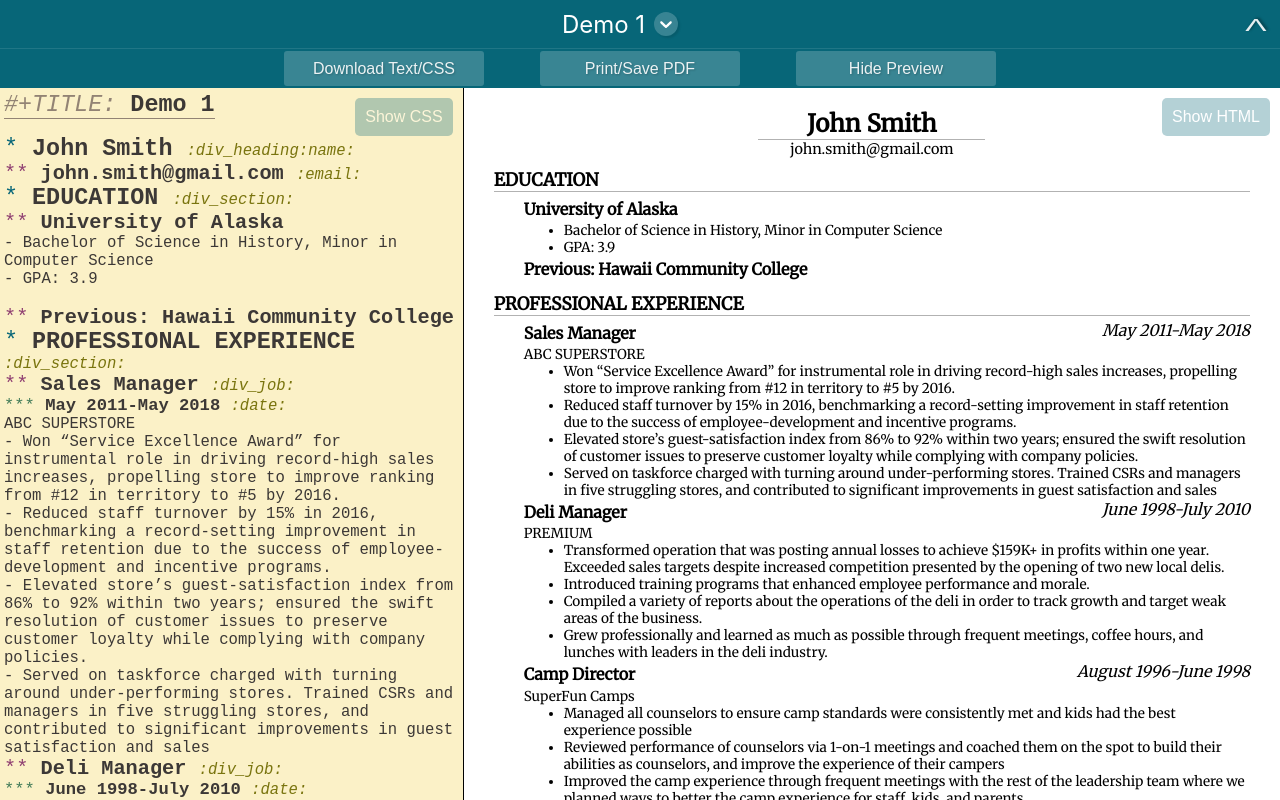
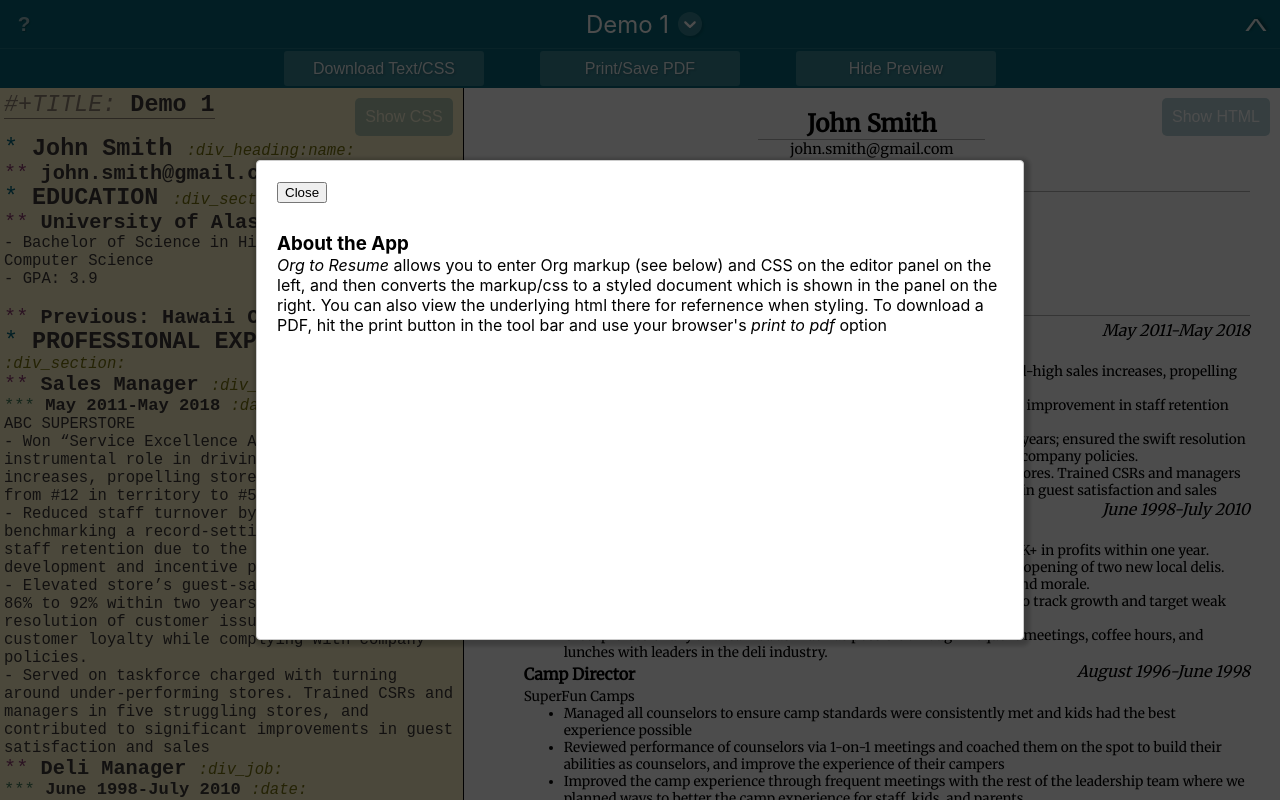
Before and after one commit to gainhad/org-to-resume, a React (Create React App) app: page / in a window 1280 px wide. Built offline with nearby package versions, Linux system fonts and the light colour scheme.

Commit message:
Added start of help modal and fixed css selector bug

```diff
--- a/package.json
+++ b/package.json
@@ -22,6 +22,7 @@
     "react-codemirror2": "^6.0.0",
     "react-dom": "^16.8.6",
     "react-helmet": "^5.2.1",
+    "react-modal": "^3.9.1",
     "react-scripts": "3.0.1",
     "react-select": "^3.0.4",
     "react-to-print": "^2.3.0",
--- a/src/App.js
+++ b/src/App.js
@@ -5,6 +5,8 @@ import Select from "react-select";
 import { saveAs } from "file-saver";
 import TitleBar from "./components/titleBar";
 import { demoText, demoCSS } from "./demoContent";
+import ReactModal from "react-modal";
+import HelpModal from "./components/helpModal";
 import "./App.scss";
 
 class App extends React.Component {
@@ -32,7 +34,8 @@ class App extends React.Component {
       selectedDocument: selectedDocument ? selectedDocument : 0,
       editorMaximized: false,
       displayText: true,
-      isSelectMenuOpen: false
+      isSelectMenuOpen: false,
+      helpModalOpen: true
     };
     this.previewRef = React.createRef();
     this.toggleEditorMaximized = this.toggleEditorMaximized.bind(this);
@@ -260,6 +263,7 @@ class App extends React.Component {
           selector={selector}
           previewRef={this.previewRef}
           saveFiles={this.saveFiles}
+          showHelpModal={() => this.setState({ helpModalOpen: true })}
         />
         <Editor
           text={currentDocument.text}
@@ -279,6 +283,17 @@ class App extends React.Component {
           hidden={this.state.editorMaximized}
           previewRef={this.previewRef}
         />
+        <ReactModal
+          isOpen={this.state.helpModalOpen}
+          className="help-modal"
+          overlayClassName="overlay"
+          contentLabel="help modal"
+          onRequestClose={() => this.setState({ helpModalOpen: false })}
+        >
+          <HelpModal
+            closeModal={() => this.setState({ helpModalOpen: false })}
+          />
+        </ReactModal>
       </div>
     );
   }
--- a/src/App.scss
+++ b/src/App.scss
@@ -10,10 +10,48 @@
   }
 }
 
+#help-button {
+    color: rgba(255, 255, 255, .6);
+    background: none;
+    border: none;
+    font-weight: bold;
+    font-size: 1.3rem;
+    text-shadow: 1px 1px 1px rgba(0, 0, 0, .2);
+    transition: .2s;
+    outline: none;
+    &:hover {
+	color: rgba(255, 255, 255, 1);
+    }
+}
+
+.help-modal {
+    position: absolute;
+    top: 20vh;
+    left: 20vw;
+    right: 20vw;
+    bottom: 20vh;
+    border: 1px solid #ccc;
+    background: #fff;
+    overflow: auto;
+    border-radius: 4px;
+    box-shadow: 2px 2px 4px 4px rgba(0, 0, 0, .2);
+    outline: none;
+    padding: 20px;
+}
+
+.overlay {
+    position: fixed;
+    top: 0;
+    left: 0;
+    right: 0;
+    bottom: 0;
+    z-index: 10;
+    background: rgba(0, 0, 0, .7);
+}
+
 .documentSelectorContainer {
     height: 90%;
     width: auto;
-    grid-column: span 2;
     .documentSelector {
 	&__control {
 	    background: none;
@@ -31,6 +69,7 @@
 	    width: 40vw;
 	    left: 30vw;
 	    top: 35px;
+	    z-index: 10;
 	}
 	&__dropdown-indicator {
 	    color: white;
@@ -152,7 +191,8 @@ h2 {
 }
 
 .title-bar {
-  background: var(--blue);
+    background: var(--blue);
+    z-index: 5;
   display: grid;
   grid-column: span 2;
   grid-template-rows: 3em min-content;
@@ -162,7 +202,6 @@ h2 {
   top: 0;
   left: 0;
   position: sticky;
-  z-index: 5;
 }
 
 .tool-bar {
--- /dev/null
+++ b/src/components/helpModal.js
@@ -0,0 +1,23 @@
+import React from "react";
+
+const HelpModal = props => {
+  return (
+    <div>
+      <button type="button" onClick={props.closeModal}>
+        Close
+      </button>
+      <h2>Welcome to Org to Resume!</h2>
+      <h3>About the App</h3>
+      <p>
+        <em>Org to Resume</em> allows you to enter Org markup (see below) and
+        CSS on the editor panel on the left, and then converts the markup/css to
+        a styled document which is shown in the panel on the right. You can also
+        view the underlying html there for refernence when styling. To download
+        a PDF, hit the print button in the tool bar and use your browser's{" "}
+        <em>print to pdf</em> option
+      </p>
+    </div>
+  );
+};
+
+export default HelpModal;
--- a/src/components/titleBar.js
+++ b/src/components/titleBar.js
@@ -11,6 +11,13 @@ class TitleBar extends React.Component {
   render() {
     return (
       <div className="title-bar">
+        <button
+          type="button"
+          onClick={this.props.showHelpModal}
+          id="help-button"
+        >
+          ?
+        </button>
         {this.props.selector}
         <button
           type="button"
```
Also changed, not shown: 1 other file (tests, documents, lock files or other folders).
